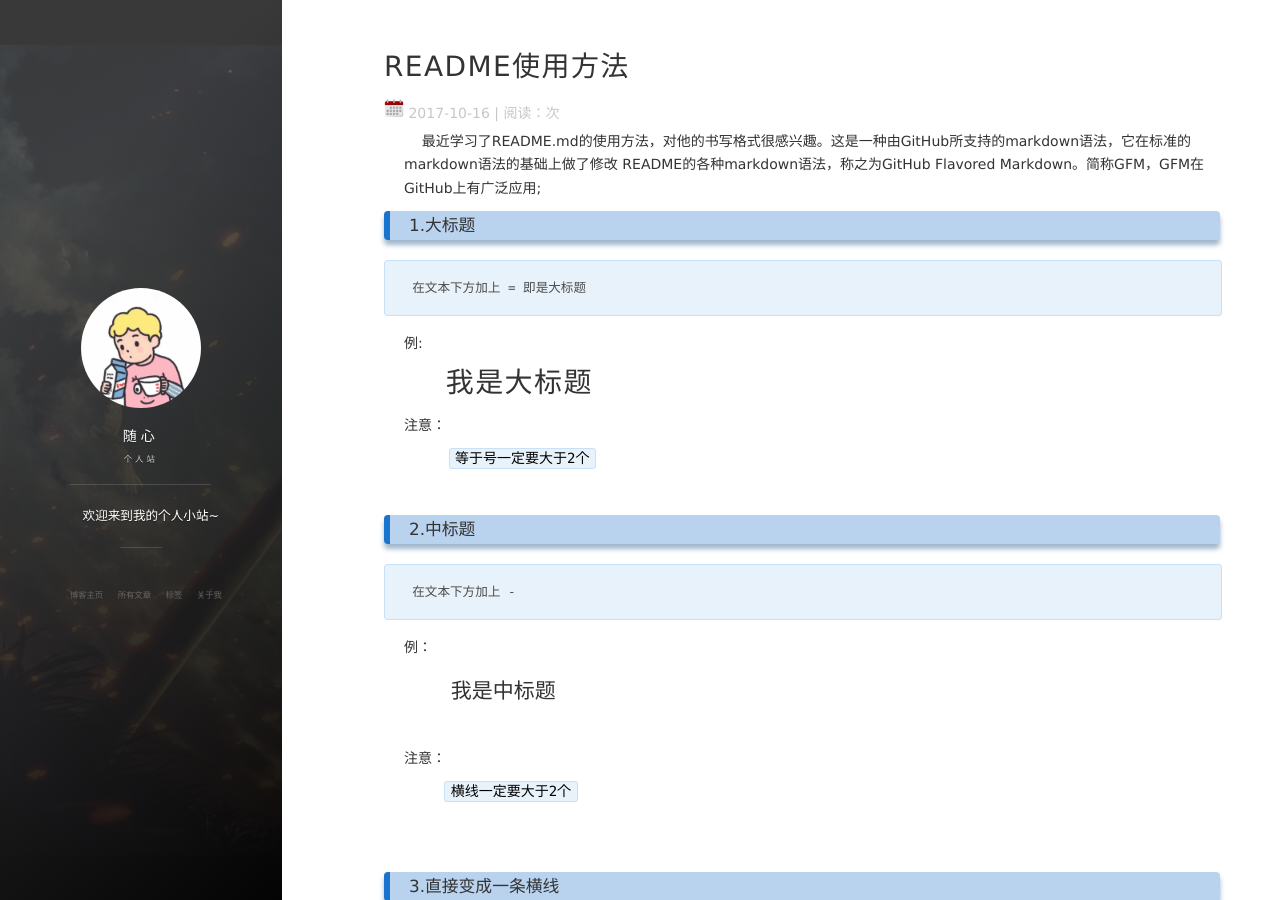
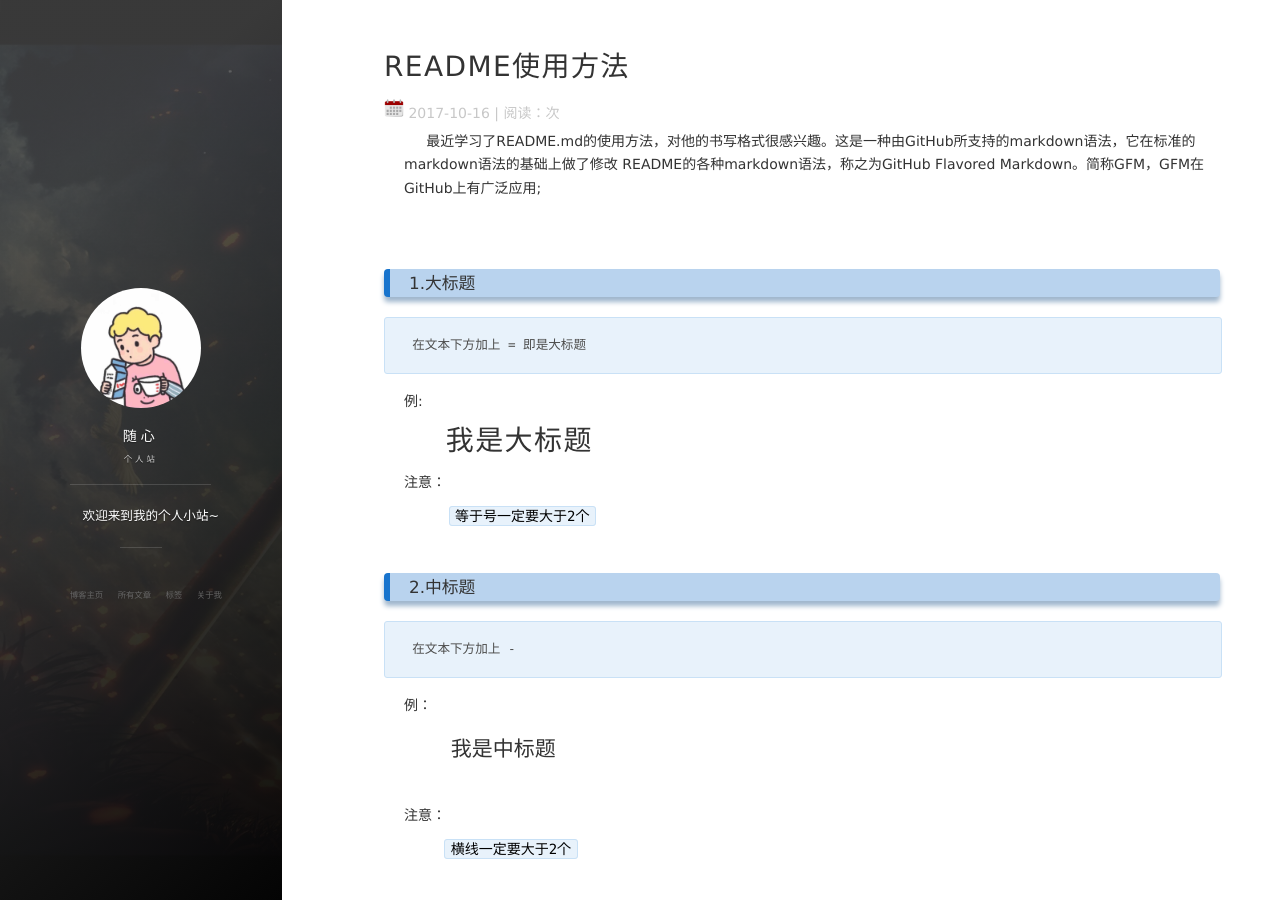
Before and after one commit to lcz1120/lcz1120.github.io, a Jekyll site: the page built from _posts/2017-10-16-README使用方法.md, in a window 1280 px wide and 900 px high. Built offline with Jekyll 4.4.1, drawn with Linux system fonts in a browser that asks for light colours; nearby versions of some CDN libraries; comment, search, counter and statistics services are not loaded.

Commit message:
README的使用方法

```diff
--- a/_posts/2017-10-16-README使用方法.md
+++ b/_posts/2017-10-16-README使用方法.md
@@ -6,10 +6,12 @@ description: "由GitHub所支持的markdown语法，简称GFM"
 tag: 博客
 ---
 
-&nbsp;&nbsp;&nbsp;&nbsp;最近学习了README.md的使用方法，对他的书写格式很感兴趣。这是一种由GitHub所支持的markdown语法，它在标准的markdown语法的基础上做了修改
+
+&nbsp;&nbsp;&nbsp;&nbsp;&nbsp;最近学习了README.md的使用方法，对他的书写格式很感兴趣。这是一种由GitHub所支持的markdown语法，它在标准的markdown语法的基础上做了修改
 README的各种markdown语法，称之为GitHub Flavored Markdown。简称GFM，GFM在GitHub上有广泛应用;
 
-
+<br />
+<br />
 
 ### 1.大标题
 
```
